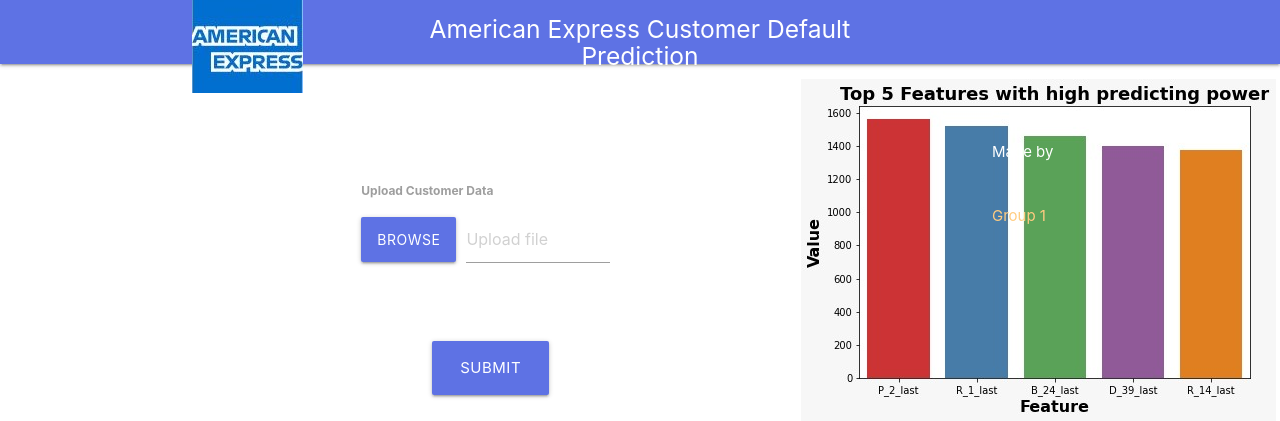
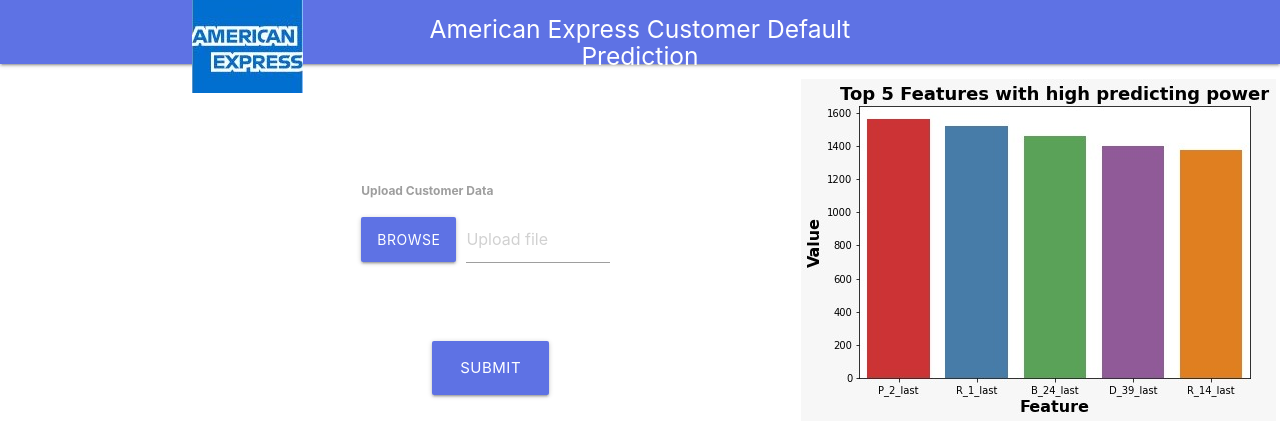
Before and after one commit to dev-himanshuawasthi/customer-default-prediction-, a Flask app: page / in a window 1280 px wide. Shown: the top 421 px of the page. Run offline with Flask 2, Linux system fonts and the light colour scheme.

Commit message:
final ui changes

```diff
--- a/app/templates/index.html
+++ b/app/templates/index.html
@@ -15,9 +15,7 @@
       <a id="logo-container" class="brand-logo center"></a><img src="./static/uploads/logo.jpg" alt="logo" ></a>
 
       <a id="logo-container" class="brand-logo center"><h5>American Express Customer Default Prediction</h5></a>
-      <div style="margin-left: 800px">
-      	   Made by <a class="orange-text text-lighten-3">Group 1</a>
-      </div>
+
     </div>
   </nav>
 
```
